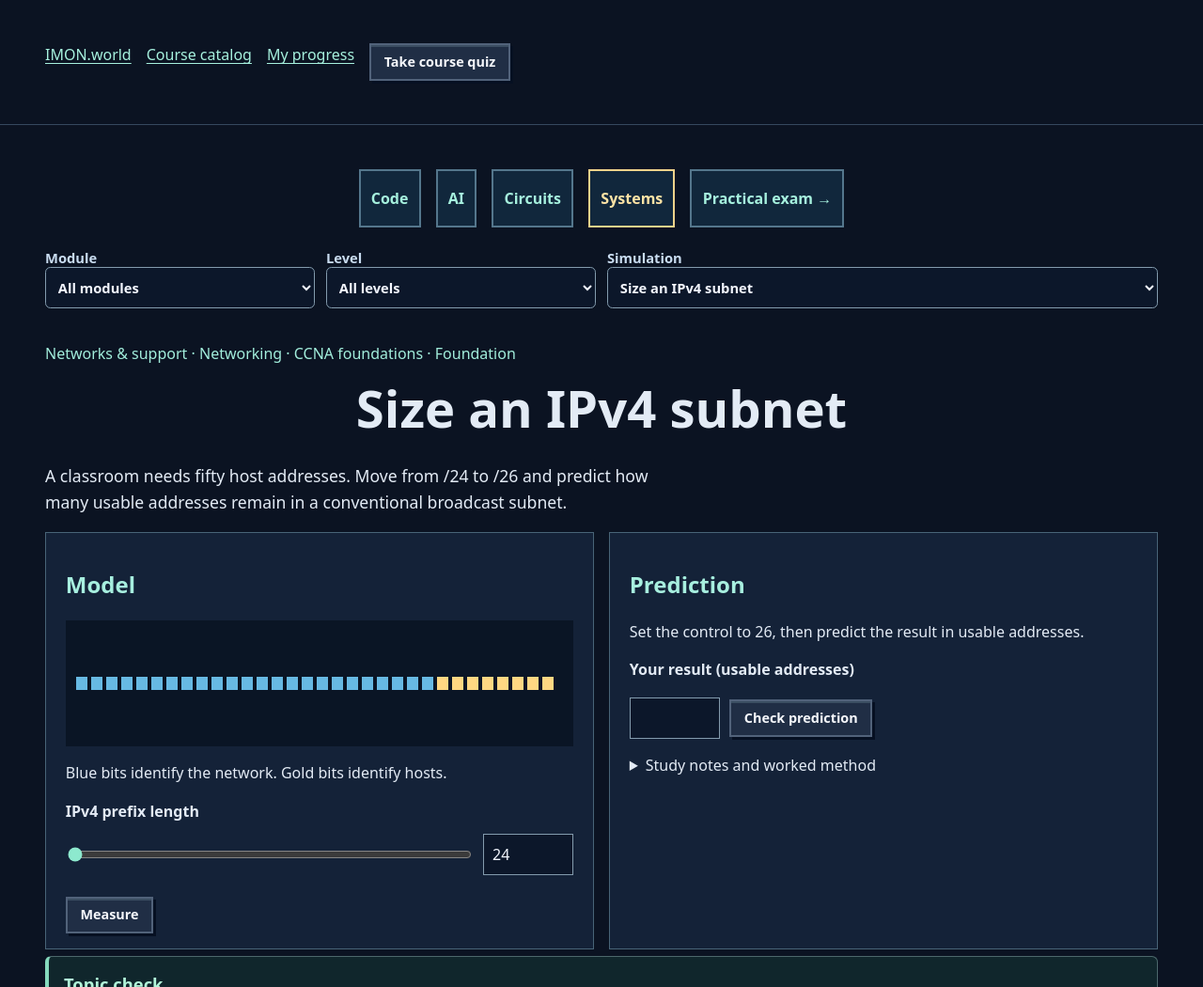
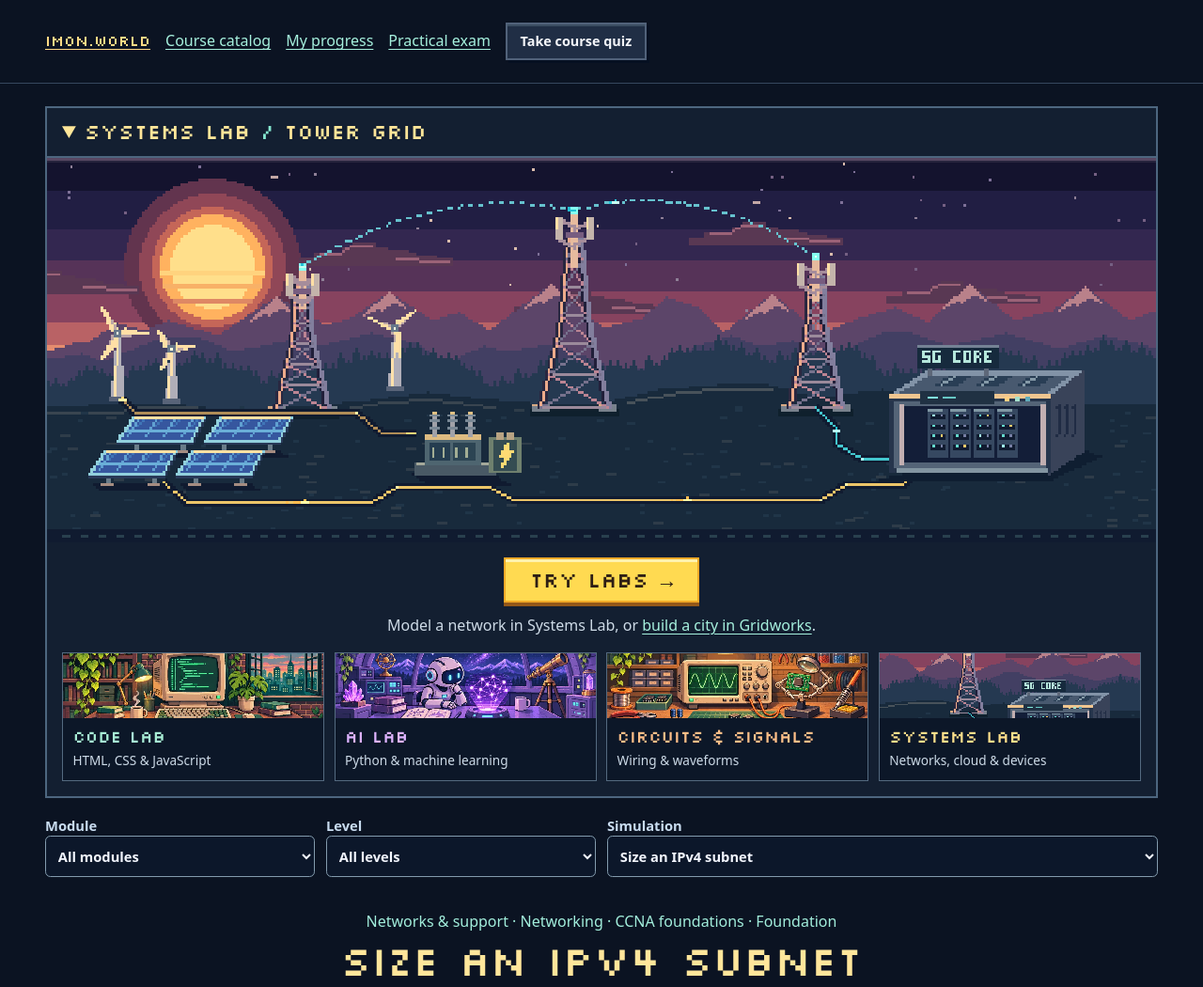
Before and after one commit to sabbirimon/sabbirimon, a website with bundled scripts: page docs/systems.html in a window 1280 px wide. Shown: the top 1050 px of the page at 94% size. Built offline with nearby package versions, Linux system fonts and the light colour scheme.

Commit message:
Illustrate the lab types and animate the Systems Lab power grid

```diff
--- /dev/null
+++ b/docs/systems.css
@@ -0,0 +1,160 @@
+.systems-page > header {
+  padding-block: .5rem;
+}
+
+.systems-page > header nav {
+  align-items: center;
+  gap: .35rem 1rem;
+  margin: 0;
+}
+
+.systems-page > header nav a:first-child {
+  color: var(--gold);
+  font-family: Silkscreen, monospace;
+}
+
+.grid-intro {
+  border: 2px solid #4d667f;
+  background: #131f31;
+}
+
+.grid-intro > summary {
+  padding: .65rem 1rem;
+  cursor: pointer;
+  color: #ffe699;
+  font: 400 clamp(1rem, 2vw, 1.4rem)/1.35 Silkscreen, monospace;
+}
+
+.grid-intro > summary span {
+  color: #86e9d1;
+}
+
+.grid-intro[open] > summary {
+  border-bottom: 2px solid #4d667f;
+}
+
+.grid-panorama,
+.grid-panorama img {
+  display: block;
+  width: 100%;
+  height: auto;
+  image-rendering: pixelated;
+}
+
+.grid-launch {
+  padding: 1rem .8rem 0;
+  text-align: center;
+}
+
+.systems-page .grid-start {
+  display: inline-flex;
+  align-items: center;
+  justify-content: center;
+  gap: .8rem;
+  min-height: 44px;
+  padding-inline: 1.6rem;
+  color: #2d1e14;
+  background: #ffda51;
+  border: 2px solid #f0aa28;
+  box-shadow: inset 0 3px #fff2ac, 0 4px #945819;
+  font: 400 clamp(1.1rem, 2.2vw, 1.4rem)/1.2 Silkscreen, monospace;
+  text-decoration: none;
+}
+
+.grid-start:hover {
+  filter: brightness(1.08);
+}
+
+.grid-launch p {
+  margin: .75rem 0;
+  color: #cedbe7;
+}
+
+.systems-page .lab-types {
+  display: grid;
+  grid-template-columns: repeat(4, minmax(0, 1fr));
+  gap: .65rem;
+  margin: 1rem;
+}
+
+.systems-page nav.lab-types > a {
+  display: grid;
+  align-content: start;
+  gap: .45rem;
+  min-width: 0;
+  padding-bottom: .7rem;
+  border: 1px solid #546a80;
+  background: #0c1728;
+  color: #a8efd6;
+  text-decoration: none;
+}
+
+.lab-types a:nth-child(2) strong { color: #dfb4ff; }
+.lab-types a:nth-child(3) strong { color: #ffbf88; }
+.lab-types a:nth-child(4) strong { color: #ffe08b; }
+
+.systems-page .lab-types a:hover,
+.systems-page .lab-types a:focus-visible {
+  border-color: #ffdc84;
+  background: #1d3147;
+}
+
+.lab-types img {
+  display: block;
+  width: 100%;
+  aspect-ratio: 4/1;
+  object-fit: cover;
+  image-rendering: pixelated;
+}
+
+.lab-types a > span {
+  padding-inline: .65rem;
+}
+
+.lab-types strong,
+.lab-types small {
+  display: block;
+}
+
+.lab-types strong {
+  font: 400 clamp(1rem, 1.5vw, 1.12rem)/1.25 Silkscreen, monospace;
+}
+
+.lab-types small {
+  margin-top: .25rem;
+  color: #ccdae7;
+  font-size: .85rem;
+}
+
+#workbench {
+  margin-top: 1.25rem;
+  scroll-margin-top: .75rem;
+}
+
+.systems-page #chapter,
+#workbench h1,
+.systems-page #brief {
+  margin-inline: auto;
+  text-align: center;
+}
+
+#workbench h1 {
+  color: #ffe69b;
+  font: 400 clamp(1.75rem, 3.9vw, 2.75rem)/1.15 Silkscreen, monospace;
+}
+
+@media (max-width: 730px) {
+  .systems-page .lab-types {
+    grid-template-columns: repeat(2, minmax(0, 1fr));
+  }
+
+  .lab-types img {
+    aspect-ratio: 3/1;
+  }
+}
+
+@media (max-width: 440px) {
+  .systems-page > main { padding: .75rem; }
+  .systems-page .lab-types { margin: .65rem; gap: .5rem; }
+  .grid-launch p { font-size: .9rem; }
+}
--- a/docs/systems.html
+++ b/docs/systems.html
@@ -1,22 +1,102 @@
 <!doctype html>
-<html lang="en"><head><meta charset="utf-8"><meta name="viewport" content="width=device-width,initial-scale=1">
-<title>Systems Lab · IMON.world</title><meta name="description" content="Free browser simulators for networks, cloud usage, device support, defensive security, electronics and signals.">
-<link rel="canonical" href="https://imon.com.bd/systems.html"><link rel="icon" href="icon.svg"><link rel="stylesheet" href="studio.css">
-<script type="module" src="systems-ui.js"></script><script type="module" src="mastery.js"></script><script type="module" src="course-quiz.js"></script><link rel="stylesheet" href="study-nav.css"></head>
-<body class="catalog-page systems-page"><header><nav aria-label="Learning"><a href="./#learn">IMON.world</a><a href="courses.html#systems">Course catalog</a><a href="progress.html">My progress</a><button type="button" class="studio-control" data-open-quiz>Take course quiz</button></nav></header>
-<main><nav class="track-switch" aria-label="Learning tracks"><a href="lab.html">Code</a><a href="ai-lab.html">AI</a><a href="circuits.html">Circuits</a><a href="systems.html" aria-current="page">Systems</a><a href="exams/?track=systems">Practical exam →</a></nav><div class="lesson-filters systems-filters"><label>Module<select id="system-module"><option value="">All modules</option></select></label><label>Level<select id="system-level"><option value="">All levels</option></select></label><label>Simulation<select id="scenario"></select></label></div>
-<p id="chapter"></p><h1>Systems Lab</h1><p id="brief"></p>
-<div class="sim-grid"><section class="sim-panel"><h2>Model</h2><div id="model" role="img"></div><p id="legend"></p>
-<label id="control" for="setting">Model setting</label><div class="sim-inputs"><input type="range" id="setting"><input id="setting-number" type="number" aria-labelledby="control" required></div>
-<button class="studio-control" type="button" id="measure">Measure</button> <output id="meter" aria-live="polite"></output></section>
-<section class="sim-panel"><h2>Prediction</h2><p id="target"></p><form id="check"><label for="prediction">Your result (<span id="unit"></span>)</label><input id="prediction" type="number" step="any" required><button class="studio-control">Check prediction</button></form><p role="status" id="feedback"></p>
-<details id="guide"><summary>Study notes and worked method</summary><p id="study"></p><code id="formula"></code></details></section></div>
+<html lang="en">
+<head>
+  <meta charset="utf-8">
+  <meta name="viewport" content="width=device-width,initial-scale=1">
+  <title>Systems Lab · IMON.world</title>
+  <meta name="description" content="Explore a pixel-art infrastructure grid, then model networks, cloud usage, device support, defensive security and signals in free browser labs.">
+  <link rel="canonical" href="https://imon.com.bd/systems.html">
+  <link rel="icon" href="icon.svg">
+  <link rel="stylesheet" href="studio.css">
+  <link rel="stylesheet" href="study-nav.css">
+  <link rel="stylesheet" href="systems.css">
+  <script type="module" src="systems-ui.js"></script>
+  <script type="module" src="mastery.js"></script>
+  <script type="module" src="course-quiz.js"></script>
+</head>
+<body class="catalog-page systems-page">
+  <header>
+    <nav aria-label="Learning">
+      <a href="./#learn">IMON.world</a>
+      <a href="courses.html#systems">Course catalog</a>
+      <a href="progress.html">My progress</a>
+      <a href="exams/?track=systems">Practical exam</a>
+      <button type="button" class="studio-control" data-open-quiz>Take course quiz</button>
+    </nav>
+  </header>
+  <main>
+    <details class="grid-intro" id="lab-gallery" open>
+      <summary>Systems Lab <span> / </span> Tower grid</summary>
+      <script>
+        if (new URLSearchParams(location.search).has('exercise')) {
+          document.getElementById('lab-gallery').open = false;
+        }
+      </script>
+      <picture class="grid-panorama">
+        <source media="(prefers-reduced-motion: reduce)" srcset="art/tower-grid.png">
+        <img src="art/tower-grid.gif" width="864" height="300" alt="Pixel-art 5G towers, solar panels, wind turbines and a data center connected to a city grid.">
+      </picture>
+      <div class="grid-launch">
+        <a class="grid-start" href="#workbench">Try labs <span aria-hidden="true">→</span></a>
+        <p>Model a network in Systems Lab, or <a href="gridworks/">build a city in Gridworks</a>.</p>
+      </div>
+      <nav class="lab-types" aria-label="Lab types">
+        <a href="lab.html">
+          <img src="art/lab-code.webp" alt="" loading="lazy">
+          <span><strong>Code Lab</strong><small>HTML, CSS &amp; JavaScript</small></span>
+        </a>
+        <a href="ai-lab.html">
+          <img src="art/lab-ai.webp" alt="" loading="lazy">
+          <span><strong>AI Lab</strong><small>Python &amp; machine learning</small></span>
+        </a>
+        <a href="circuits.html">
+          <img src="art/lab-circuits.webp" alt="" loading="lazy">
+          <span><strong>Circuits &amp; Signals</strong><small>Wiring &amp; waveforms</small></span>
+        </a>
+        <a href="#workbench">
+          <img src="art/lab-systems.webp" alt="" loading="lazy">
+          <span><strong>Systems Lab</strong><small>Networks, cloud &amp; devices</small></span>
+        </a>
+      </nav>
+    </details>
+
+    <section id="workbench" tabindex="-1" aria-label="Systems workbench">
+      <div class="lesson-filters systems-filters">
+        <label>Module<select id="system-module"><option value="">All modules</option></select></label>
+        <label>Level<select id="system-level"><option value="">All levels</option></select></label>
+        <label>Simulation<select id="scenario"></select></label>
+      </div>
+      <p id="chapter"></p>
+      <h1>Systems Lab</h1>
+      <p id="brief"></p>
+      <div class="sim-grid">
+        <section class="sim-panel">
+          <h2>Model</h2>
+          <div id="model" role="img"></div>
+          <p id="legend"></p>
+          <label id="control" for="setting">Model setting</label>
+          <div class="sim-inputs"><input type="range" id="setting"><input id="setting-number" type="number" aria-labelledby="control" required></div>
+          <button class="studio-control" type="button" id="measure">Measure</button>
+          <output id="meter" aria-live="polite"></output>
+        </section>
+        <section class="sim-panel">
+          <h2>Prediction</h2>
+          <p id="target"></p>
+          <form id="check"><label for="prediction">Your result (<span id="unit"></span>)</label><input id="prediction" type="number" step="any" required><button class="studio-control">Check prediction</button></form>
+          <p role="status" id="feedback"></p>
+          <details id="guide"><summary>Study notes and worked method</summary><p id="study"></p><code id="formula"></code></details>
+        </section>
+      </div>
       <section class="topic-check" aria-label="Related topic check" data-topic-check hidden></section>
       <section class="mastery" data-mastery="systems" hidden><strong aria-live="polite"></strong><p></p><a></a></section>
       <p><a href="circuits.html?exercise=circuit-build-divider">Wire the divider on the electronics bench</a> · <a href="ai-lab.html">Practice Python and model evaluation</a></p>
       <p>All models run on your device. Networking and device support cover selected CCNA and CompTIA A+ foundation topics. These original lessons are independent practice.</p>
-</main><dialog class="lesson-dialog quiz-dialog" id="course-quiz" data-course-quiz="systems" aria-labelledby="quiz-heading">
+    </section>
+  </main>
+  <dialog class="lesson-dialog quiz-dialog" id="course-quiz" data-course-quiz="systems" aria-labelledby="quiz-heading">
     <div class="quiz-top"><h2 id="quiz-heading">Systems Lab quiz</h2><button class="studio-control" type="button" data-close-quiz>Close</button></div>
     <p data-score></p><fieldset><legend tabindex="-1"></legend><div data-choices></div></fieldset>
     <p role="status"></p><button type="button" class="studio-control" data-grade>Check answer</button>
-</dialog></body></html>
+  </dialog>
+</body>
+</html>
```
Also changed, not shown: docs/sw.js (+2 -2 lines), ReadMe.md, assets/profile-arcade-reel.gif (added), assets/profile-arcade-reel.png (added), assets/profile-buttons/try-labs.svg (added), assets/profile-projects.gif (added), assets/profile-projects.png (added), docs/art/lab-systems.webp (added), docs/art/tower-grid.gif (added), docs/art/tower-grid.png (added). Lines whose indentation alone changed are shown as unchanged.
